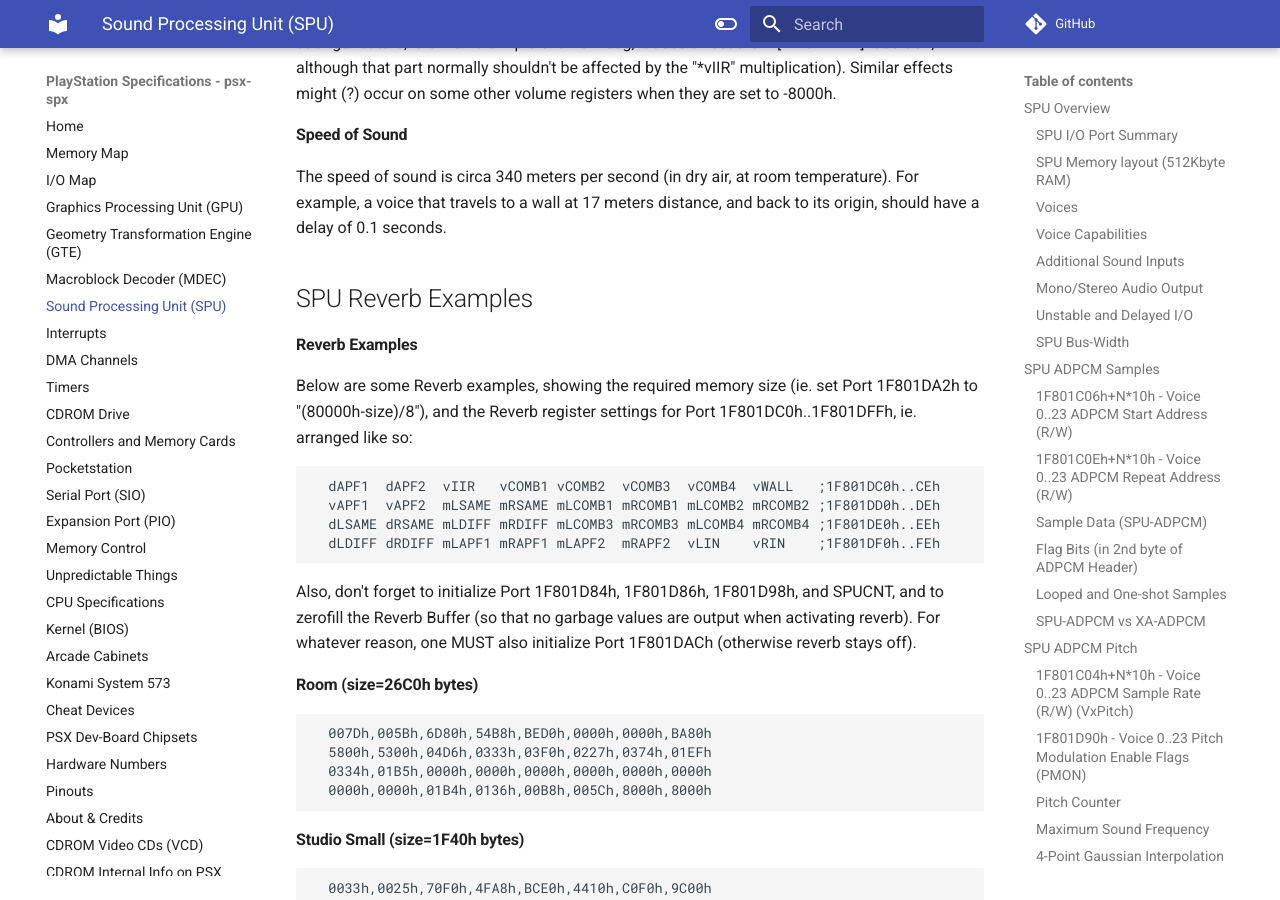
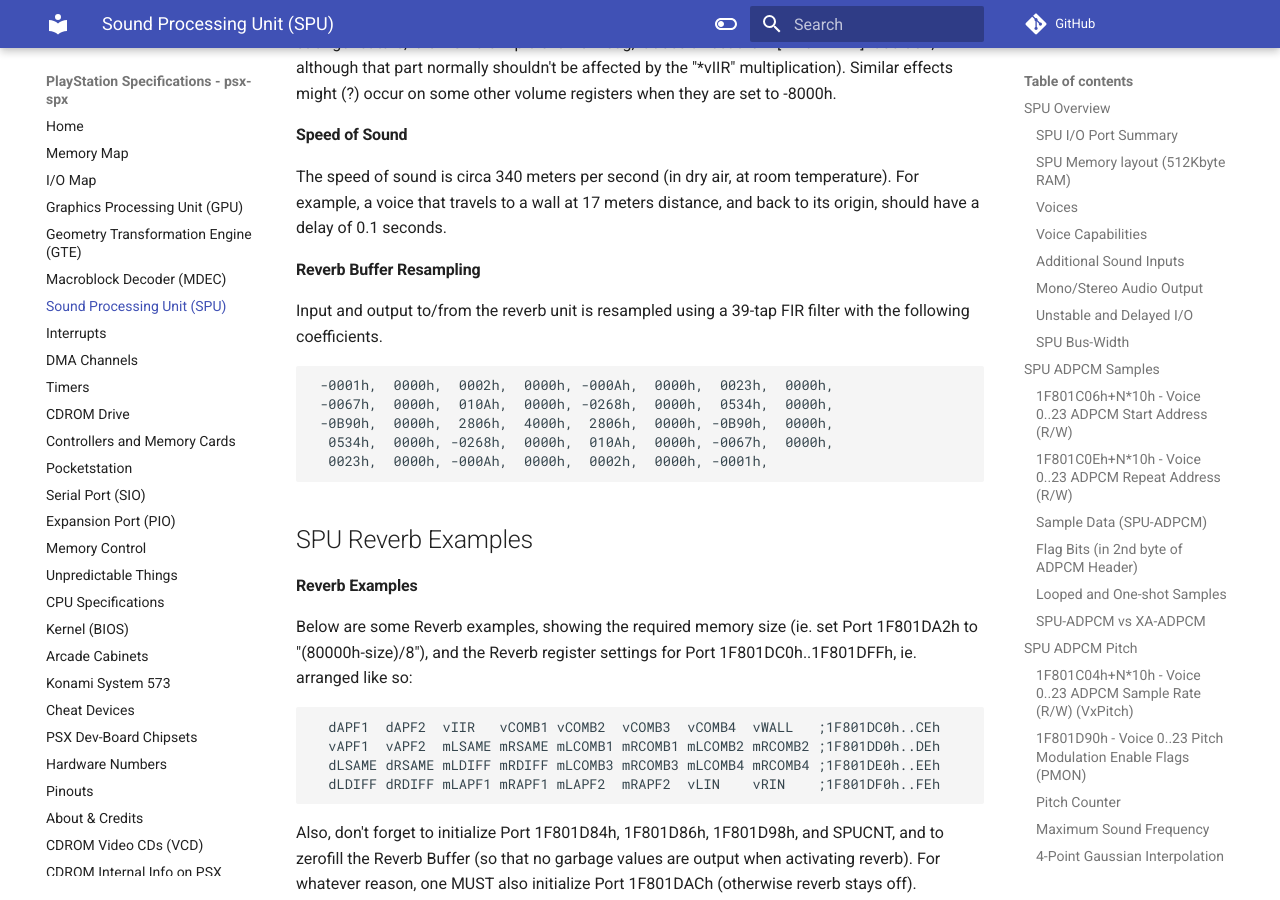
Before and after one commit to psx-spx/psx-spx.github.io, an MkDocs documentation site: the page built from docs/soundprocessingunitspu.md, in a window 1280 px wide and 900 px high, scrolled down 18981 px. Built offline with MkDocs 1.6.1 and Material for MkDocs 9.7.7, drawn with Linux system fonts in a browser that asks for light colours; comment, search, counter and statistics services are not loaded.

Commit message:
Document reverb resampling

````diff
--- a/docs/soundprocessingunitspu.md
+++ b/docs/soundprocessingunitspu.md
@@ -846,7 +846,17 @@ The speed of sound is circa 340 meters per second (in dry air, at room
 temperature). For example, a voice that travels to a wall at 17 meters
 distance, and back to its origin, should have a delay of 0.1 seconds.<br/>
 
+#### Reverb Buffer Resampling
+Input and output to/from the reverb unit is resampled using a 39-tap FIR filter
+with the following coefficients. <br/>
 
+```
+ -0001h,  0000h,  0002h,  0000h, -000Ah,  0000h,  0023h,  0000h,
+ -0067h,  0000h,  010Ah,  0000h, -0268h,  0000h,  0534h,  0000h,
+ -0B90h,  0000h,  2806h,  4000h,  2806h,  0000h, -0B90h,  0000h,
+  0534h,  0000h, -0268h,  0000h,  010Ah,  0000h, -0067h,  0000h,
+  0023h,  0000h, -000Ah,  0000h,  0002h,  0000h, -0001h,
+```
 
 ##   SPU Reverb Examples
 #### Reverb Examples
````
